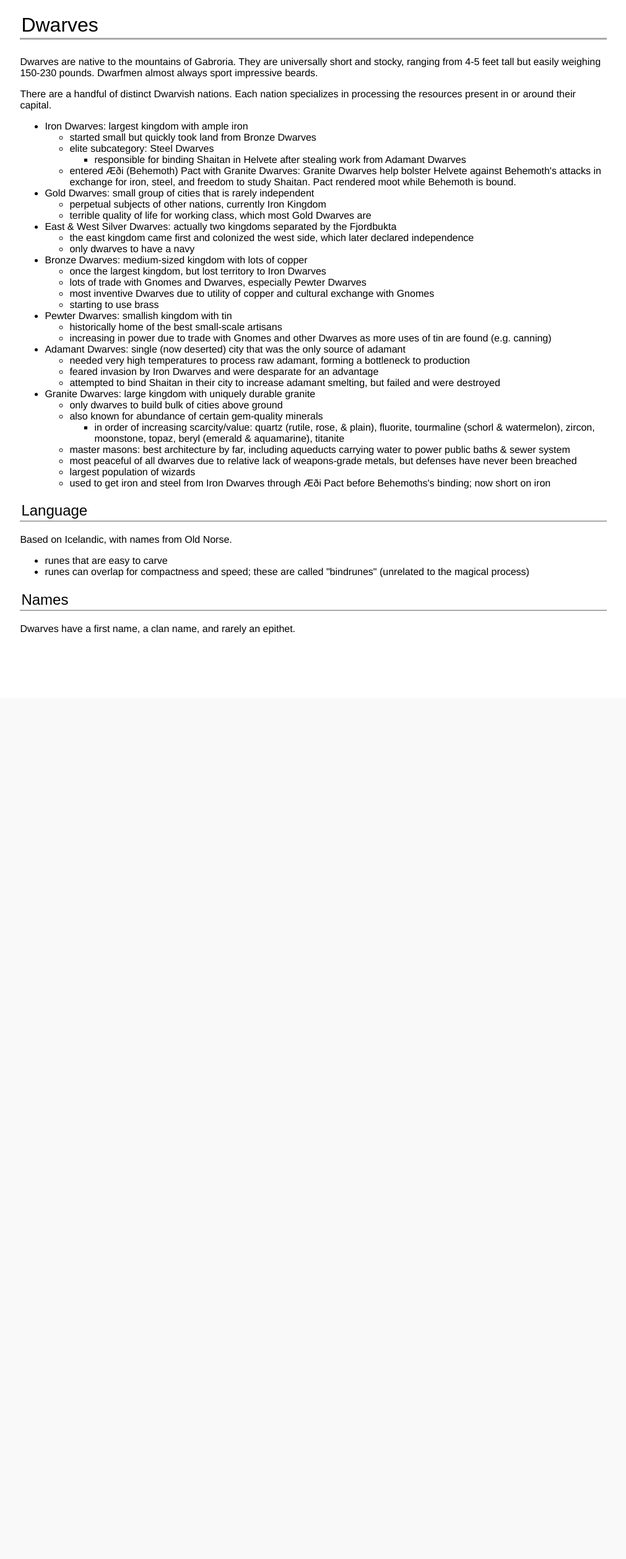
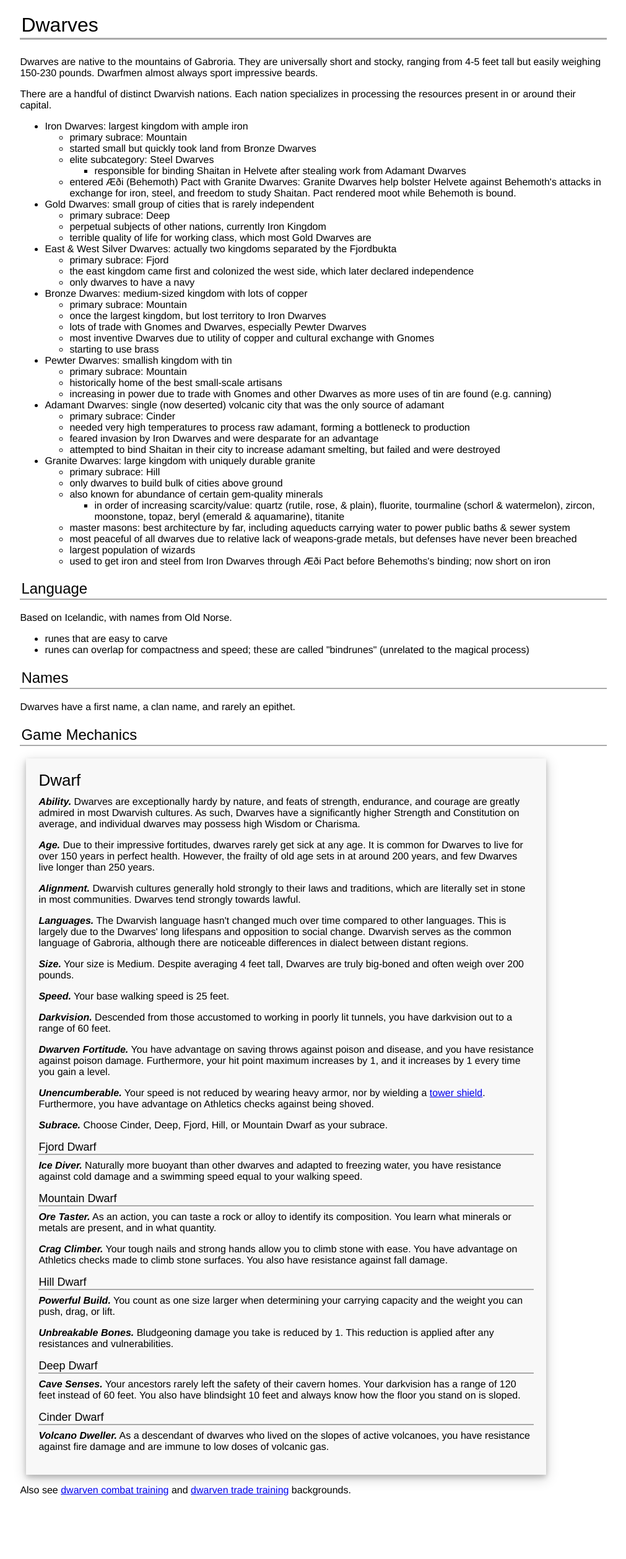
Before and after one commit to JamesMcClung/dnd-mostly-marble, a PHP site: page /settings/four-corners/races/dwarves.html in a window 1280 px wide. Shown: the part 50-2566 px from the top of the page at 62% size, without its empty margins (134-1145 px from the left). Before the commit the page ends 1074 px from the top, so only its background shows below. Run offline with PHP 8.4, Linux system fonts and the light colour scheme.

Commit message:
dwarf racial features, backgrounds, items

```diff
--- a/settings/four-corners.html
+++ b/settings/four-corners.html
@@ -31,6 +31,8 @@
 <li><a href="four-corners/primordials.html">Primordials</a></li>
 <li><a href="four-corners/races.html">Races</a></li>
 <li><a href="four-corners/religion.html">Religion</a></li>
+<li><a href="four-corners/backgrounds.html">Backgrounds</a></li>
+<li><a href="four-corners/items.html">Items</a></li>
 </ul>
     </article>
 </body>
--- a/settings/four-corners/races.html
+++ b/settings/four-corners/races.html
@@ -52,7 +52,7 @@
 <td align="left">—</td>
 </tr>
 <tr>
-<td align="left">Dwarf</td>
+<td align="left"><a href="races/dwarves.html">Dwarf</a></td>
 <td align="left">Gabroria</td>
 <td align="left">Dwarvish</td>
 <td align="left">Gnomes</td>
--- a/settings/four-corners/races/dwarves.html
+++ b/settings/four-corners/races/dwarves.html
@@ -23,6 +23,7 @@
 <ul>
 <li>Iron Dwarves: largest kingdom with ample iron
 <ul>
+<li>primary subrace: Mountain</li>
 <li>started small but quickly took land from Bronze Dwarves</li>
 <li>elite subcategory: Steel Dwarves
 <ul>
@@ -34,18 +35,21 @@
 </li>
 <li>Gold Dwarves: small group of cities that is rarely independent
 <ul>
+<li>primary subrace: Deep</li>
 <li>perpetual subjects of other nations, currently Iron Kingdom</li>
 <li>terrible quality of life for working class, which most Gold Dwarves are</li>
 </ul>
 </li>
 <li>East &#x26; West Silver Dwarves: actually two kingdoms separated by the Fjordbukta
 <ul>
+<li>primary subrace: Fjord</li>
 <li>the east kingdom came first and colonized the west side, which later declared independence</li>
 <li>only dwarves to have a navy</li>
 </ul>
 </li>
 <li>Bronze Dwarves: medium-sized kingdom with lots of copper
 <ul>
+<li>primary subrace: Mountain</li>
 <li>once the largest kingdom, but lost territory to Iron Dwarves</li>
 <li>lots of trade with Gnomes and Dwarves, especially Pewter Dwarves</li>
 <li>most inventive Dwarves due to utility of copper and cultural exchange with Gnomes</li>
@@ -54,12 +58,14 @@
 </li>
 <li>Pewter Dwarves: smallish kingdom with tin
 <ul>
+<li>primary subrace: Mountain</li>
 <li>historically home of the best small-scale artisans</li>
 <li>increasing in power due to trade with Gnomes and other Dwarves as more uses of tin are found (e.g. canning)</li>
 </ul>
 </li>
-<li>Adamant Dwarves: single (now deserted) city that was the only source of adamant
+<li>Adamant Dwarves: single (now deserted) volcanic city that was the only source of adamant
 <ul>
+<li>primary subrace: Cinder</li>
 <li>needed very high temperatures to process raw adamant, forming a bottleneck to production</li>
 <li>feared invasion by Iron Dwarves and were desparate for an advantage</li>
 <li>attempted to bind Shaitan in their city to increase adamant smelting, but failed and were destroyed</li>
@@ -67,6 +73,7 @@
 </li>
 <li>Granite Dwarves: large kingdom with uniquely durable granite
 <ul>
+<li>primary subrace: Hill</li>
 <li>only dwarves to build bulk of cities above ground</li>
 <li>also known for abundance of certain gem-quality minerals
 <ul>
@@ -88,5 +95,28 @@
 </ul>
 <h2 id="names">Names</h2>
 <p>Dwarves have a first name, a clan name, and rarely an epithet.</p>
+<h2 id="game-mechanics">Game Mechanics</h2>
+
+<div class="race-card">
+  <h3 id="dwarf">Dwarf</h3>
+  <p><strong><em>Ability.</em></strong> Dwarves are exceptionally hardy by nature, and feats of strength, endurance, and courage are greatly admired in most Dwarvish cultures. As such, Dwarves have a significantly higher Strength and Constitution on average, and individual dwarves may possess high Wisdom or Charisma.</p>
+  <p><strong><em>Age.</em></strong> Due to their impressive fortitudes, dwarves rarely get sick at any age. It is common for Dwarves to live for over 150 years in perfect health. However, the frailty of old age sets in at around 200 years, and few Dwarves live longer than 250 years.</p>
+  <p><strong><em>Alignment.</em></strong> Dwarvish cultures generally hold strongly to their laws and traditions, which are literally set in stone in most communities. Dwarves tend strongly towards lawful.</p>
+  <p><strong><em>Languages.</em></strong> The Dwarvish language hasn't changed much over time compared to other languages. This is largely due to the Dwarves' long lifespans and opposition to social change. Dwarvish serves as the common language of Gabroria, although there are noticeable differences in dialect between distant regions.</p>
+  <p><strong><em>Size.</em></strong> Your size is Medium. Despite averaging 4 feet tall, Dwarves are truly big-boned and often weigh over 200 pounds.</p>
+  <p><strong><em>Speed.</em></strong> Your base walking speed is 25 feet.</p>
+  <p><strong><em>Darkvision.</em></strong> Descended from those accustomed to working in poorly lit tunnels, you have darkvision out to a range of 60 feet.</p>
+  <p><strong><em>Dwarven Fortitude.</em></strong> You have advantage on saving throws against poison and disease, and you have resistance against poison damage. Furthermore, your hit point maximum increases by 1, and it increases by 1 every time you gain a level.</p>
+  <p><strong><em>Unencumberable.</em></strong> Your speed is not reduced by wearing heavy armor, nor by wielding a <a href=/settings/four-corners/items.html#tower-shield>tower shield</a>. Furthermore, you have advantage on Athletics checks against being shoved.</p>
+  <p><strong><em>Subrace.</em></strong> Choose Cinder, Deep, Fjord, Hill, or Mountain Dwarf as your subrace.
+  <h4 id="fjord-dwarf">Fjord Dwarf</h4><p><strong><em>Ice Diver.</em></strong> Naturally more buoyant than other dwarves and adapted to freezing water, you have resistance against cold damage and a swimming speed equal to your walking speed.</p>
+<h4 id="mountain-dwarf">Mountain Dwarf</h4><p><strong><em>Ore Taster.</em></strong> As an action, you can taste a rock or alloy to identify its composition. You learn what minerals or metals are present, and in what quantity.</p>
+  <p><strong><em>Crag Climber.</em></strong> Your tough nails and strong hands allow you to climb stone with ease. You have advantage on Athletics checks made to climb stone surfaces. You also have resistance against fall damage.</p>
+<h4 id="hill-dwarf">Hill Dwarf</h4><p><strong><em>Powerful Build.</em></strong> You count as one size larger when determining your carrying capacity and the weight you can push, drag, or lift.</p>
+  <p><strong><em>Unbreakable Bones.</em></strong> Bludgeoning damage you take is reduced by 1. This reduction is applied after any resistances and vulnerabilities.</p>
+<h4 id="deep-dwarf">Deep Dwarf</h4><p><strong><em>Cave Senses.</em></strong> Your ancestors rarely left the safety of their cavern homes. Your darkvision has a range of 120 feet instead of 60 feet. You also have blindsight 10 feet and always know how the floor you stand on is sloped.</p>
+<h4 id="cinder-dwarf">Cinder Dwarf</h4><p><strong><em>Volcano Dweller.</em></strong> As a descendant of dwarves who lived on the slopes of active volcanoes, you have resistance against fire damage and are immune to low doses of volcanic gas.</p>
+</div>
+<p>Also see <a href="/settings/four-corners/backgrounds.html#dwarven-combat-training">dwarven combat training</a> and <a href="(/settings/four-corners/backgrounds.html#dwarven-trade-training)">dwarven trade training</a> backgrounds.</p>
     </article>
 </body>
--- a/styles.css
+++ b/styles.css
@@ -115,7 +123,7 @@ table tr:nth-child(even) {
   margin-top: 0;
 }
 .race-card {
-  width: 450px;
+  width: 550px;
   margin: 10px;
   background-color: #f8f8f8;
   box-shadow: 0 4px 8px 0 rgba(0, 0, 0, 0.2), 0 6px 20px 0 rgba(0, 0, 0, 0.19);
@@ -130,9 +138,17 @@ table tr:nth-child(even) {
 }
 .race-card h3 {
   margin: 0;
+  margin-bottom: -6px;
+  font: 22px Arial, Geneva, Helvetica, sans-serif;
 }
 .race-card h4 {
+  margin: 0;
   font: 18px Arial, Geneva, Helvetica, sans-serif;
+  margin-bottom: -8px;
+  border-bottom: 2px solid #aaaaaa;
+}
+.race-card h5 {
+  font: 16px Arial, Geneva, Helvetica, sans-serif;
   font-variant: small-caps;
   font-weight: bold;
   margin: 0;
@@ -141,8 +157,11 @@ table tr:nth-child(even) {
   margin-left: 0;
   margin-top: 0;
 }
+.race-card h3 {
+  font: 26px Arial, Geneva, Helvetica, sans-serif;
+}
 .feat-card {
-  width: 450px;
+  width: 550px;
   margin: 10px;
   background-color: #f8f8f8;
   box-shadow: 0 4px 8px 0 rgba(0, 0, 0, 0.2), 0 6px 20px 0 rgba(0, 0, 0, 0.19);
```
Also changed, not shown: other parts of styles.css (+100 -2 lines), settings/four-corners/backgrounds.html (added, +35 -0 lines), settings/four-corners/items.html (added, +29 -0 lines), settings/four-corners/races/dragonborn.html (+5 -4 lines).
